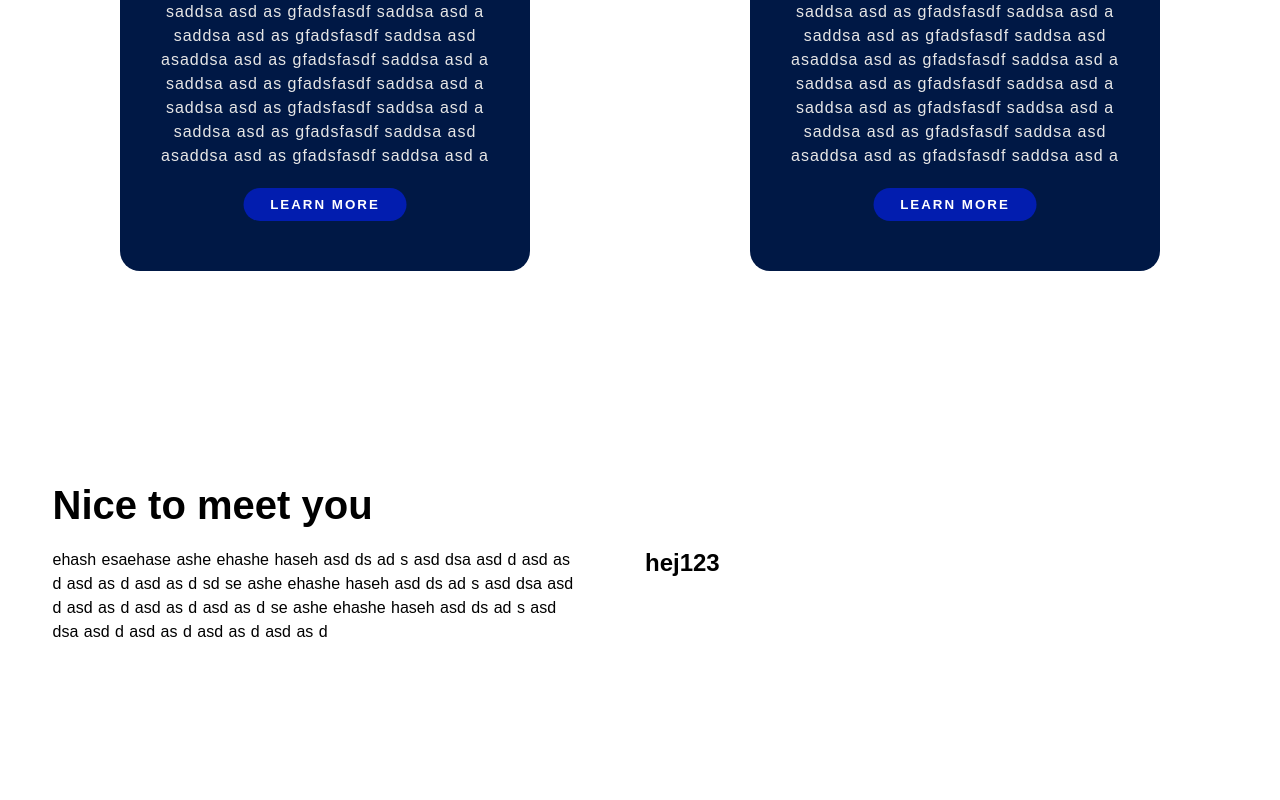
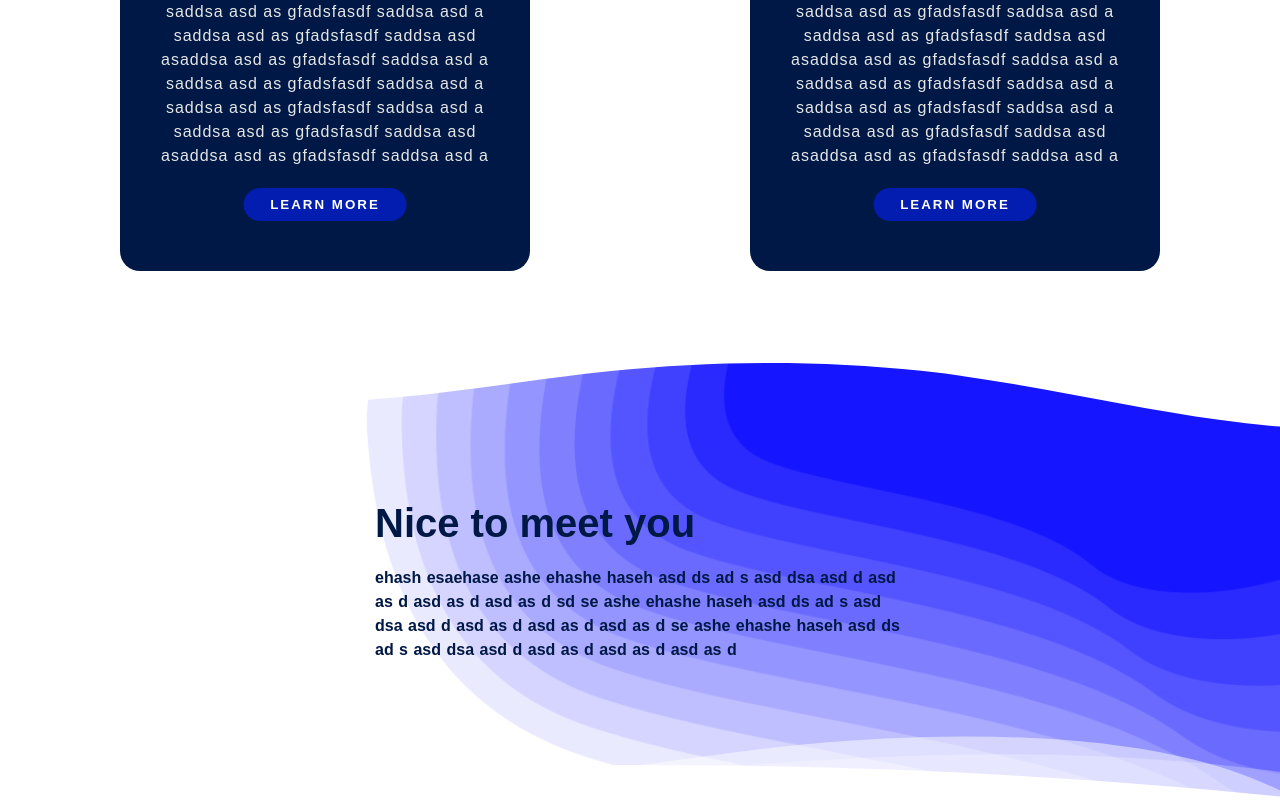
Before and after one commit to Flying0101/seo-website, a React (Vite) app: page / in a window 1280 px wide. Shown: the part 1657-2457 px from the top of the page. Before the commit the page ends 2420 px from the top, so only its background shows below. Built offline with nearby package versions, Linux system fonts and the light colour scheme.

Commit message:
Update styling and component structure on About.jsx

```diff
--- a/src/components/About.jsx
+++ b/src/components/About.jsx
@@ -6,17 +6,25 @@
 
     return (
         <section className="about-section">
+            <div class="custom-shape-divider-top-1683665429">
+                <svg data-name="Layer 1" xmlns="http://www.w3.org/2000/svg" viewBox="0 0 1200 120" preserveAspectRatio="none">
+                    <path d="M321.39,56.44c58-10.79,114.16-30.13,172-41.86,82.39-16.72,168.19-17.73,250.45-.39C823.78,31,906.67,72,985.66,92.83c70.05,18.48,146.53,26.09,214.34,3V0H0V27.35A600.21,600.21,0,0,0,321.39,56.44Z" class="shape-fill"></path>
+                </svg>
+            </div>
 
             <div className="about-div">
                 <h1 className="about-h1">Nice to meet you</h1>
                 <p className="about-p"> ehash esaehase ashe ehashe haseh asd ds ad s asd dsa asd d asd as d asd as d asd as d sd se ashe ehashe haseh asd ds ad s asd dsa asd d asd as d asd as d asd as d se ashe ehashe haseh asd ds ad s asd dsa asd d asd as d asd as d asd as d</p>
-
             </div>
 
-            <div className="second-about-div">
-                <h1>hej123</h1>
+            <div class="custom-shape-divider-bottom-1683666615">
+                <svg data-name="Layer 1" xmlns="http://www.w3.org/2000/svg" viewBox="0 0 1200 120" preserveAspectRatio="none">
+                    <path d="M0,0V46.29c47.79,22.2,103.59,32.17,158,28,70.36-5.37,136.33-33.31,206.8-37.5C438.64,32.43,512.34,53.67,583,72.05c69.27,18,138.3,24.88,209.4,13.08,36.15-6,69.85-17.84,104.45-29.34C989.49,25,1113-14.29,1200,52.47V0Z" opacity=".25" class="shape-fill"></path>
+                    <path d="M0,0V15.81C13,36.92,27.64,56.86,47.69,72.05,99.41,111.27,165,111,224.58,91.58c31.15-10.15,60.09-26.07,89.67-39.8,40.92-19,84.73-46,130.83-49.67,36.26-2.85,70.9,9.42,98.6,31.56,31.77,25.39,62.32,62,103.63,73,40.44,10.79,81.35-6.69,119.13-24.28s75.16-39,116.92-43.05c59.73-5.85,113.28,22.88,168.9,38.84,30.2,8.66,59,6.17,87.09-7.5,22.43-10.89,48-26.93,60.65-49.24V0Z" opacity=".5" class="shape-fill"></path>
+                    <path d="M0,0V5.63C149.93,59,314.09,71.32,475.83,42.57c43-7.64,84.23-20.12,127.61-26.46,59-8.63,112.48,12.24,165.56,35.4C827.93,77.22,886,95.24,951.2,90c86.53-7,172.46-45.71,248.8-84.81V0Z" class="shape-fill"></path>
+                </svg>
+            </div>
 
-            </div>
         </section>
     );
 }
--- a/src/css/About.css
+++ b/src/css/About.css
@@ -1,20 +1,21 @@
 .about-section {
-    display: grid;
-    min-height: 50vh;
-    grid-template-columns: 1fr 1fr;
-    column-gap: 10px;
+    padding: 8em 0;
+
+    background-image: url('../images/devider-image.png');
+    background-repeat: no-repeat;
+    background-size: cover;
+    background-position: center;
+    display: flex;
+    justify-content: center;
+    align-items: center;
+    position: relative;
 }
 
 .about-div {
     max-width: 550px;
-    margin: auto auto;
+    z-index: 10;
     padding: 10px;
-}
-
-
-.second-about-div {
-    display: flex;
-    align-items: center;
+    color: #001845;
 }
 
 
@@ -23,13 +24,28 @@
     margin-bottom: 20px;
 }
 
-
 .about-p {
     line-height: 1.5rem;
     word-spacing: 1px;
-
+    font-weight: bold;
 }
 
+.custom-shape-divider-top-1683665429 {
+    position: absolute;
+    top: -1px;
+    width: 100%;
+    overflow: hidden;
+    line-height: 0;
+}
+
+.custom-shape-divider-top-1683665429 svg {
+    width: calc(116% + 1.3px);
+    height: 75px;
+}
+
+.custom-shape-divider-top-1683665429 .shape-fill {
+    fill: #FFFFFF;
+}
 
 @media (max-width: 730px) {
 
@@ -41,4 +57,33 @@
         column-gap: 10px;
     }
 
+    .about-div {
+        max-width: 550px;
+        margin: auto auto;
+
+        padding: 10px;
+    }
+
 }
+
+
+.custom-shape-divider-bottom-1683666615 {
+    position: absolute;
+    bottom: 0;
+    left: 0;
+    width: 100%;
+    overflow: hidden;
+    line-height: 0;
+    transform: rotate(180deg);
+}
+
+.custom-shape-divider-bottom-1683666615 svg {
+    position: relative;
+    display: block;
+    width: calc(198% + 1.3px);
+    height: 73px;
+}
+
+.custom-shape-divider-bottom-1683666615 .shape-fill {
+    fill: #FFFFFF;
+}
```
Also changed, not shown: src/images/devider-image.png (added).
